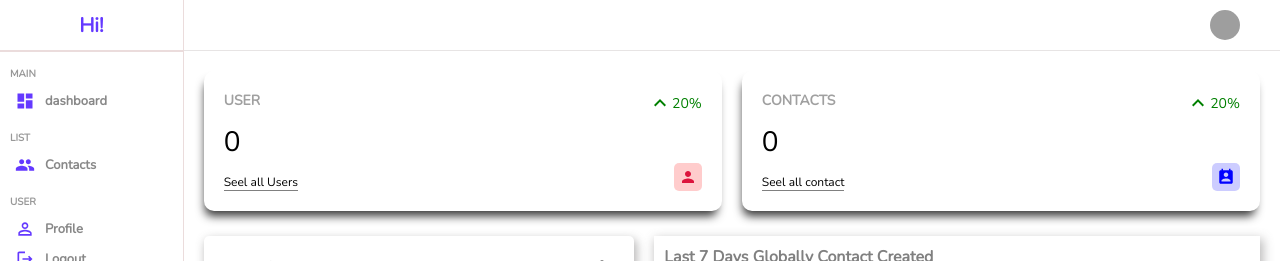
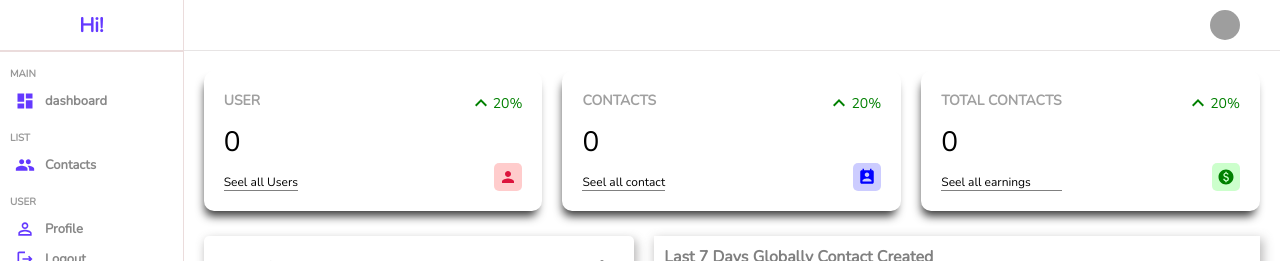
Before and after one commit to shahsuman438/contact_manager_UI, a React (Create React App) app: page / in a window 1280 px wide. Shown: the top 261 px of the page. Built offline with nearby package versions, Linux system fonts and the light colour scheme; no server answers; sample sign-in values are in the browser's storage; grey boxes are pictures that could not be loaded.

Commit message:
global contact added widchart

```diff
--- a/src/components/widgets/Widget.jsx
+++ b/src/components/widgets/Widget.jsx
@@ -24,9 +24,9 @@ const Widget = (props) => {
         icon:<PermContactCalendarIcon className="icon" style={{color:"blue",backgroundColor:"rgb(0,0,255,0.2)"}}/>
       }
       break;
-    case "order":
+    case "Global Contact":
       data={
-          title:"ORDER",
+          title:"TOTAL CONTACTS",
           isMoney:false,
           link:"Seel all earnings",
           icon:<PaidIcon className="icon" style={{color:"green",backgroundColor:"rgb(0,255,0,0.2)"}}/>
@@ -41,7 +41,6 @@ const Widget = (props) => {
         }
         break;
     default:
-
   }
   return (
     <div className="widget">
--- a/src/pages/home/Home.jsx
+++ b/src/pages/home/Home.jsx
@@ -14,6 +14,7 @@ export const Home = () => {
   const [contactCount, setContactCount] = useState(0)
   const [userCount, setUserCount] = useState(0)
   const [chart,setChart]=useState([])
+  const [gContact,setGcontact]=useState(0)
   useEffect(() => {
     async function get_data() {
       await authAxios.get('/auth/users')
@@ -38,6 +39,13 @@ export const Home = () => {
         .catch(error => {
           if (error.response.status === 403) { console.log("call logout function") }
         })
+        await authAxios.get('/globalContact')
+        .then(result => {
+          setGcontact(result.data.length)
+        })
+        .catch(error => {
+          if (error.response.status === 403) { console.log("call logout function") }
+        })
     }
     get_data()
 
@@ -51,8 +59,8 @@ export const Home = () => {
         <div className="widgets">
           <Widget type="user" count={userCount} />
           <Widget type="Contacts" count={contactCount} />
-          {/* <Widget  type="order" count={200}/>
-           <Widget  type="balance" count={2159}/> */}
+          <Widget  type="Global Contact" count={gContact}/>
+          {/* <Widget  type="balance" count={2159}/> */}
         </div>
         <div className="charts">
           <Featured />
```
